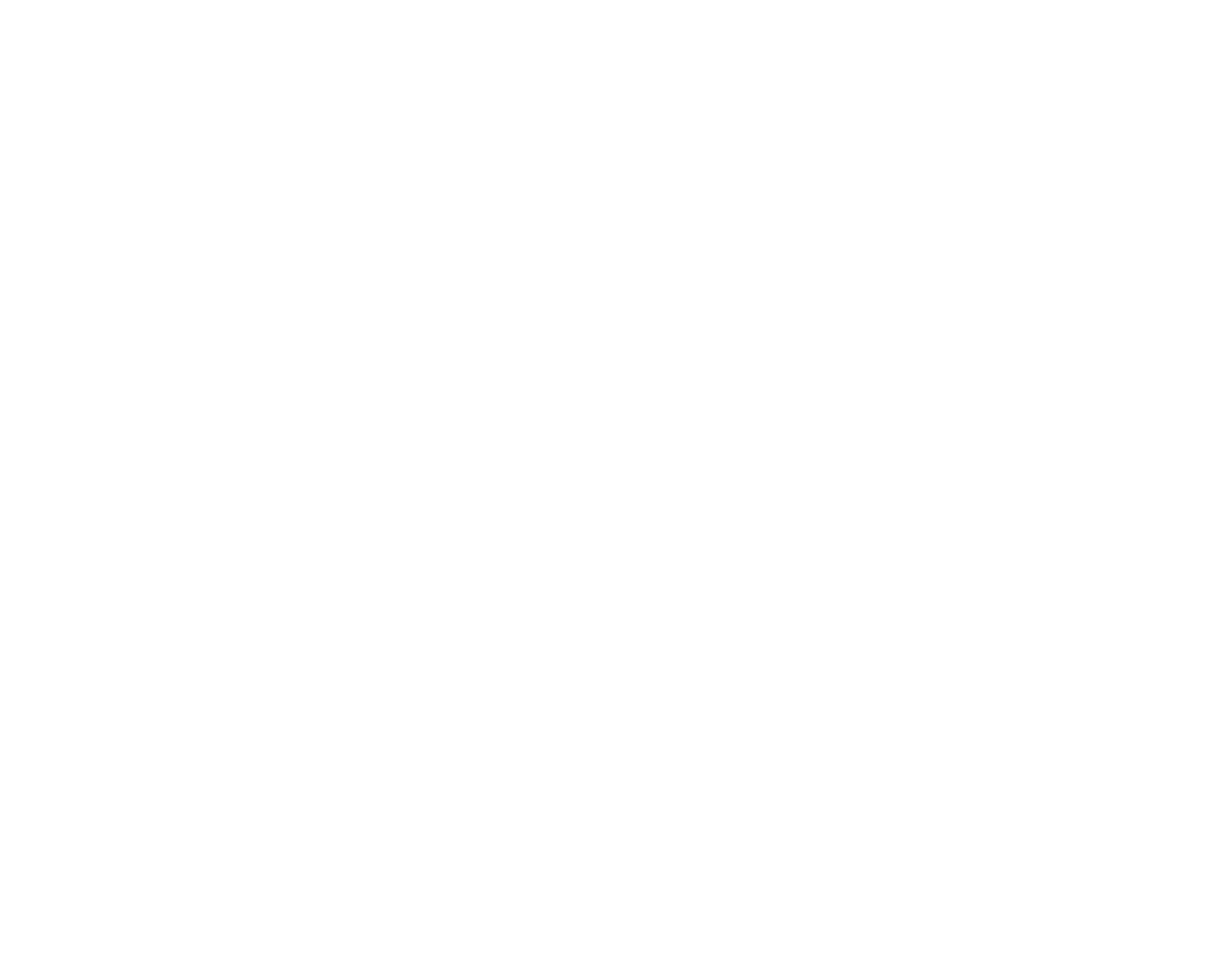
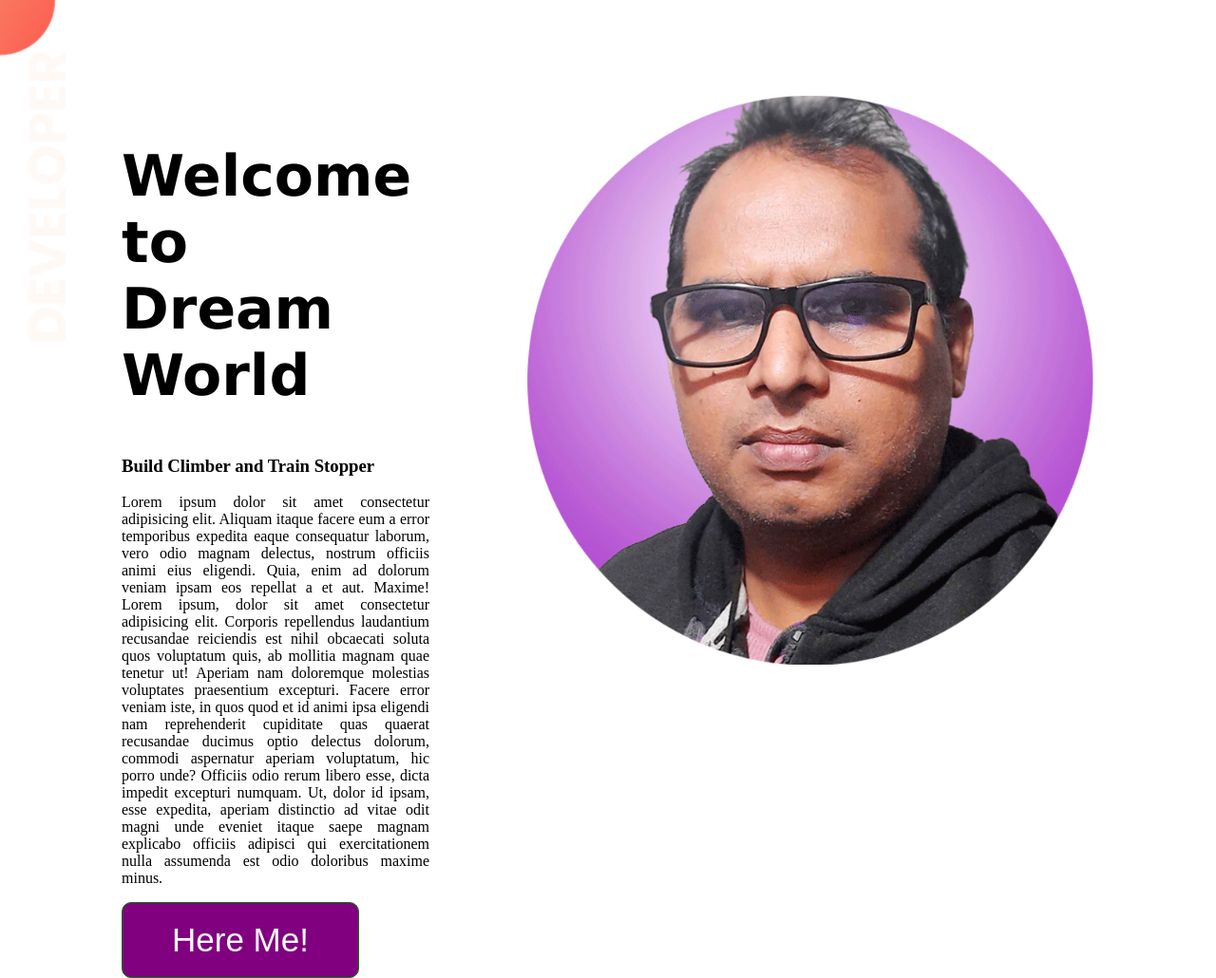
Before and after one commit to zdas76/personal-portfolio, a plain HTML site: page index.html in a window 1280 px wide. Shown: the whole page at 95% size. Before the commit the page ends 800 px from the top, so only its background shows below. Drawn offline with Linux system fonts and the light colour scheme; files that its build step writes are made by us from their sources.

Commit message:
Section 1 added

```diff
--- a/css/style.css
+++ b/css/style.css
@@ -0,0 +1,45 @@
+body{
+    margin: 0px;
+    padding: 0px;
+}
+#top-border{
+    background-image: url(/img/top-banner.png);
+    background-repeat: no-repeat;
+}
+.allsection{
+    display:flex;
+    width: 80%;
+    margin: auto;
+    margin-top: 100px;
+}
+.welcome{
+    margin-right: 100px;
+}
+.welcome p{
+    text-align: justify;
+}
+.welcome button{
+    width: 250px;
+    height: 80px;
+    border: 1px solid green;
+    background-color: purple;
+    font-size: 35px;
+    color: white;
+    border-radius: 10px;
+}
+.welcome button:hover{
+    cursor: pointer;
+    color: seagreen;
+    background-color: blue;
+    text-emphasis-color: gray;
+
+}
+h1{
+    font-family: 'Lucida Sans', 'Lucida Sans Regular', 'Lucida Grande', 'Lucida Sans Unicode', Geneva, Verdana, sans-serif;
+    font-size: 60px;
+}
+
+.image1{
+    width: 600px;
+    height: 600px;
+}
--- a/index.html
+++ b/index.html
@@ -5,15 +5,19 @@
     <meta http-equiv="X-UA-Compatible" content="IE=edge">
     <meta name="viewport" content="width=device-width, initial-scale=1.0">
     <title>Developer Protfolio</title>
-    <link rel="stylesheet" href="style.css">
+    <link rel="stylesheet" href="./css/style.css">
 </head>
-<body>
-    <section>
-        <div>
+<body id="top-border">
+    <section class="allsection">
+        <div class="welcome">
+            <h1>Welcome to <br> Dream World</h1>
 
+            <h3>Build Climber and Train Stopper</h3>
+            <p>Lorem ipsum dolor sit amet consectetur adipisicing elit. Aliquam itaque facere eum a error temporibus expedita eaque consequatur laborum, vero odio magnam delectus, nostrum officiis animi eius eligendi. Quia, enim ad dolorum veniam ipsam eos repellat a et aut. Maxime! Lorem ipsum, dolor sit amet consectetur adipisicing elit. Corporis repellendus laudantium recusandae reiciendis est nihil obcaecati soluta quos voluptatum quis, ab mollitia magnam quae tenetur ut! Aperiam nam doloremque molestias voluptates praesentium excepturi. Facere error veniam iste, in quos quod et id animi ipsa eligendi nam reprehenderit cupiditate quas quaerat recusandae ducimus optio delectus dolorum, commodi aspernatur aperiam voluptatum, hic porro unde? Officiis odio rerum libero esse, dicta impedit excepturi numquam. Ut, dolor id ipsam, esse expedita, aperiam distinctio ad vitae odit magni unde eveniet itaque saepe magnam explicabo officiis adipisci qui exercitationem nulla assumenda est odio doloribus maxime minus.</p>
+            <a href="google.com"><button>Here Me!</button></a>
         </div>
         <div>
-
+            <img class="image1" src="./img/zdas1.png" alt="Zibonanando_Das_Image">
         </div>
     </section>
     <section>
```
Also changed, not shown: img/dream-bg.png (added), img/exp-bg.png (added), img/my-bg.png (added), img/my-bg2.png (added), img/top-banner.png (added), img/zdas1.png (added), img/zdas2.png (added).
